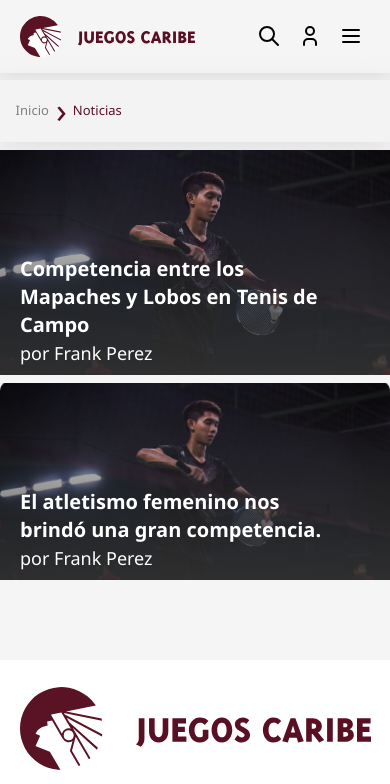
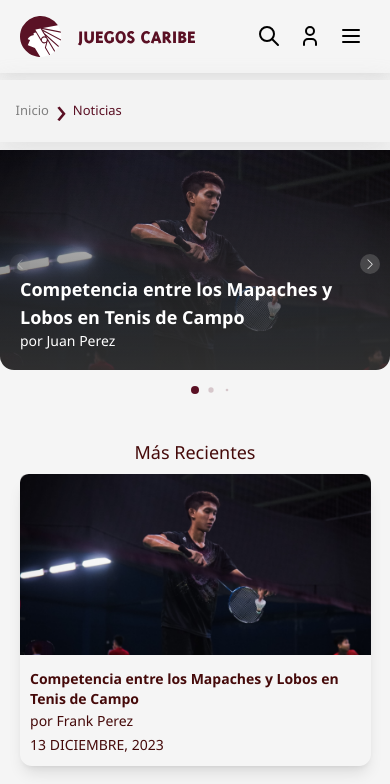
Before and after one commit to chriss8g/Juegos-Caribe, a Next.js app in the folder Frontend/: page /Noticias in a window 390 px wide. Shown: the top 784 px of the page. Built offline with nearby package versions, Linux system fonts and the light colour scheme; a web font is replaced by a local one.

Commit message:
carousel added to news section

```diff
--- a/Frontend/src/Components/MainNews/MainNews.css
+++ b/Frontend/src/Components/MainNews/MainNews.css
@@ -1,16 +1,9 @@
-.main-news-container {
-    background: linear-gradient(to bottom, transparent, rgb(51 51 51 / 89%)),
-    url('../../../public/main-news.png');
-    background-size: cover;
-    background-position: center;
-}
+
 .news-main-image {
     border-bottom-right-radius: 10px;
     border-bottom-left-radius: 10px;
     width: 100%;
 }
-
-
 .main-news-bottom-info{
     position: absolute;
     bottom: 0;
--- a/Frontend/src/Components/MainNews/MainNews.jsx
+++ b/Frontend/src/Components/MainNews/MainNews.jsx
@@ -1,14 +1,17 @@
-'use client'
-import "./MainNews.css"
-import Image from "next/image"
+export default function MainNews({news}) {
+    const backgroundImage = `linear-gradient(to bottom, transparent, rgb(51 51 51 / 89%)), url(${news.images})`;
 
-export default function MainNews({news})
-{
-    return(
-
-    <div class="main-news-container relative w-[100%] mb-2 pt-[27%] pb-[2%]">
-            <p class="text-white text-xl font-bold ml-5 mr-10">{news.title}</p>
-            <p class="text-white text-lg font-medium ml-5 mr-10">por {news.author}</p>
-    </div>
-)
+    return (
+        <div className="main-news-container relative w-[100%] mb-2 pt-[27%] pb-[5%]"
+             style={{
+                 backgroundImage,
+                 backgroundSize: 'cover',
+                 backgroundPosition: 'top',
+                 borderBottomLeftRadius: '14px',
+                 borderBottomRightRadius: '14px'
+             }}>
+            <p className="text-white text-lg font-bold ml-5 mr-10 mt-5">{news.title}</p>
+            <p className="text-white text-sm font-medium ml-5 mr-10">por {news.author}</p>
+        </div>
+    );
 }
--- /dev/null
+++ b/Frontend/src/Components/MoreNewsList/MoreNewsList.tsx
@@ -0,0 +1,115 @@
+import React, { useState } from 'react';
+import NewsMoreCard from "../NewsMoreCard/NewsMoreCard";
+
+export default function MoreNewsList() {
+    const [visibleNews, setVisibleNews] = useState(5);
+
+    const News =[{
+        'id': "1",
+        'title': "Competencia entre los Mapaches y Lobos en Tenis de Campo",
+        'images': "/main-news.png",
+        'date': "13 DICIEMBRE, 2023",
+        'author': "Frank Perez"
+    },
+        {
+            'id': "1",
+            'title': "Competencia entre los Mapaches y Lobos en Tenis de Campo",
+            'images': "/sec-news-1.png",
+            'date': "13 DICIEMBRE, 2023",
+            'author': "Frank Perez"
+        },
+        {
+            'id': "1",
+            'title': "Competencia entre los Mapaches y Lobos en Tenis de Campo",
+            'images': "/main-news.png",
+            'date': "13 DICIEMBRE, 2023",
+            'author': "Frank Perez"
+        },
+        {
+            'id': "1",
+            'title': "Competencia entre los Mapaches y Lobos en Tenis de Campo",
+            'images': "/main-news.png",
+            'date': "13 DICIEMBRE, 2023",
+            'author': "Frank Perez"
+        },
+        {
+            'id': "1",
+            'title': "Competencia entre los Mapaches y Lobos en Tenis de Campo",
+            'images': "/sec-news-1.png",
+            'date': "13 DICIEMBRE, 2023",
+            'author': "Frank Perez"
+        },
+        {
+            'id': "1",
+            'title': "Competencia entre los Mapaches y Lobos en Tenis de Campo",
+            'images': "/main-news.png",
+            'date': "13 DICIEMBRE, 2023",
+            'author': "Frank Perez"
+        },
+        {
+            'id': "1",
+            'title': "Competencia entre los Mapaches y Lobos en Tenis de Campo",
+            'images': "/main-news.png",
+            'date': "13 DICIEMBRE, 2023",
+            'author': "Frank Perez"
+        },
+        {
+            'id': "1",
+            'title': "Competencia entre los Mapaches y Lobos en Tenis de Campo",
+            'images': "/main-news.png",
+            'date': "13 DICIEMBRE, 2023",
+            'author': "Frank Perez"
+        },
+        {
+            'id': "1",
+            'title': "Competencia entre los Mapaches y Lobos en Tenis de Campo",
+            'images': "/main-news.png",
+            'date': "13 DICIEMBRE, 2023",
+            'author': "Frank Perez"
+        },
+        {
+            'id': "1",
+            'title': "Competencia entre los Mapaches y Lobos en Tenis de Campo",
+            'images': "/main-news.png",
+            'date': "13 DICIEMBRE, 2023",
+            'author': "Frank Perez"
+        },
+        {
+            'id': "1",
+            'title': "Competencia entre los Mapaches y Lobos en Tenis de Campo",
+            'images': "/sec-news-1.png",
+            'date': "13 DICIEMBRE, 2023",
+            'author': "Frank Perez"
+        },
+        {
+            'id': "1",
+            'title': "Competencia entre los Mapaches y Lobos en Tenis de Campo",
+            'images': "/sec-news-2.png",
+            'date': "13 DICIEMBRE, 2023",
+            'author': "Frank Perez"
+        }
+    ]
+
+    const showMore = () => {
+        setVisibleNews(prevVisibleNews => prevVisibleNews + 5);
+    };
+
+    const showLess = () => {
+        setVisibleNews(prevVisibleNews => Math.max(prevVisibleNews - 5, 0));
+    };
+
+    return (
+        <div className="faculties-card-list pb-4 relative">
+            {News.slice(0, visibleNews).map((news) => (
+                <NewsMoreCard
+                    key={news.id}
+                    secNews={news}
+                />
+            ))}
+            <div className="buttons-container flex justify-between mx-5">
+                <button onClick={showMore} className="bg-red-950 text-white px-4 py-2 rounded-lg">Show More</button>
+                <button onClick={showLess}  className="bg-red-950 text-white px-4 py-2 rounded-lg">Show Less</button>
+            </div>
+        </div>
+    );
+}
--- /dev/null
+++ b/Frontend/src/Components/NewsMoreCard/NewsMoreCard.tsx
@@ -0,0 +1,23 @@
+import "../NewsPreview/NewsPreview.css"
+import "../../app/globals.css"
+
+export default function NewsMoreCard({secNews})
+{
+
+    return(
+        <div className="cursor-pointer mb-5 rounded-xl shadow-lg">
+            <div className="news-img-container">
+                <img src={secNews.images} alt="" className="sec-news-img relative"/>
+
+            </div>
+
+            <div className="p-[3%]">
+                <p className="font-bold text-sm text-red-950 mr-5 pt-1">{secNews.title}</p>
+                <p className="text-red-950 text-sm font-medium pt-0.5">por {secNews.author}</p>
+                <p className="text-sm pt-1 text-red-950">{secNews.date}</p>
+            </div>
+
+
+        </div>
+    )
+}
--- a/Frontend/src/app/Comisionado/page.jsx
+++ b/Frontend/src/app/Comisionado/page.jsx
@@ -1,6 +1,5 @@
 'use client'
 import Layout from "../../Components/Layout/Layout";
-import SubtitleText from "../../Components/SubtitleText/SubtitleText";
 import "../../Components/FacultyPreview/FacultyPreview.css"
 import { useEffect, useState } from "react"
 import Pagination from '../../Components/Pagination/Pagination'
--- a/Frontend/src/app/Noticias/noticias.css
+++ b/Frontend/src/app/Noticias/noticias.css
@@ -1,4 +1,17 @@
-.main-news-img {
-    border-bottom-right-radius: 15px;
-    border-bottom-left-radius: 15px;
+.swiper-button-next, .swiper-button-prev {
+    background-color: #80808066;
+    border-radius: 50%;
+    width: 20px;
+    height: 20px;
+    color: white;
 }
+
+.swiper-button-next::after, .swiper-button-prev::after {
+    font-size: 10px;
+}
+
+.swiper-pagination-bullet {
+    background: #5A1024;
+    position: relative;
+    top: 0; /* Adjust this value as needed */
+}
--- a/Frontend/src/app/Noticias/page.tsx
+++ b/Frontend/src/app/Noticias/page.tsx
@@ -1,42 +1,96 @@
 'use client'
-import { useEffect, useState } from "react"
-import "./noticias.css"
+import { useRef, useEffect } from "react";
+import { Swiper, SwiperSlide } from 'swiper/react';
+import { Navigation, Pagination } from 'swiper/modules';
+import 'swiper/css';
+import 'swiper/css/navigation';
+import 'swiper/css/pagination';
+import './noticias.css';
+import Layout from "../../Components/Layout/Layout";
 import MainNews from "../../Components/MainNews/MainNews";
-import Image from "next/image"
-import Layout from "../../Components/Layout/Layout";
-export default function Noticias()
-{
+import MoreNewsList from "../../Components/MoreNewsList/MoreNewsList";
+
+export default function Noticias() {
     const News =[{
-        "id": "1",
-        "title": "Competencia entre los Mapaches y Lobos en Tenis de Campo",
-        "sport": "tennis-white",
-        "images": ["/main-news.png"],
-        "date": "13 DICIEMBRE, 2023",
-        "author": "Frank Perez",
+        'id': "1",
+        'title': "Competencia entre los Mapaches y Lobos en Tenis de Campo",
+        'images': "/main-news.png",
+        'date': "13 DICIEMBRE, 2023",
+        'author': "Juan Perez"
     },
-    {
-        "id": "2",
-        "title": "El atletismo femenino nos brindó una gran competencia.",
-        "sport": "chess-white",
-        "images": ["/newsTest.png"],
-        "date": "28 DICIEMBRE, 2023",
-        "author": "Frank Perez",
-    }]
+        {
+            'id': "1",
+            'title': "Competencia entre los Mapaches y Lobos en Tenis de Campo",
+            'images': "/sec-news-1.png",
+            'date': "13 DICIEMBRE, 2023",
+            'author': "Juan Perez"
+        },
+        {
+            'id': "1",
+            'title': "Competencia entre los Mapaches y Lobos en Tenis de Campo",
+            'images': "/main-news.png",
+            'date': "13 DICIEMBRE, 2023",
+            'author': "Juan Perez"
+        },
+        {
+            'id': "1",
+            'title': "Competencia entre los Mapaches y Lobos en Tenis de Campo",
+            'images': "/main-news.png",
+            'date': "13 DICIEMBRE, 2023",
+            'author': "Juan Perez"
+        },
+        {
+            'id': "1",
+            'title': "Competencia entre los Mapaches y Lobos en Tenis de Campo",
+            'images': "/main-news.png",
+            'date': "13 DICIEMBRE, 2023",
+            'author': "Juan Perez"
+        }]
+    const prevRef = useRef(null);
+    const nextRef = useRef(null);
+    const swiperRef = useRef(null);
 
-    return(
+    useEffect(() => {
+        if (swiperRef.current && swiperRef.current.swiper) {
+            swiperRef.current.swiper.params.navigation.prevEl = prevRef.current;
+            swiperRef.current.swiper.params.navigation.nextEl = nextRef.current;
+            swiperRef.current.swiper.navigation.update();
+        }
+    }, []);
+    return (
         <div className="MobileView">
             <Layout>
-                <div className="sports-main-container">
-                    <div className="sport-main-new-container">
-                        <MainNews
-                                news={News[0]}
-                        />
-                        <MainNews
-                            news={News[1]}
-                        />
+                <div className="news-main-container">
+                    <div className="main-new-container">
+                        <Swiper
+                            navigation
+                            pagination={{ clickable: true, dynamicBullets: true }}
+                            slidesPerView={1}
+                            modules={[Navigation, Pagination]}
+                            ref={swiperRef}
+                        >
+                            {News.map((newsItem) => (
+                                <SwiperSlide key={newsItem.id}>
+                                    <MainNews news={newsItem}/>
+                                    <div className="bullets-container pt-2% pb-2%">
+                                        <br/>
+                                    </div>
+                                </SwiperSlide>
+                            ))}
+                        </Swiper>
                     </div>
+                    <div className="secondary-sports-container container">
+
+                        <p className="text-center text-red-950 text-lg mt-9">Más Recientes</p>
+
+                        <div className="sport-more-news-container mt-2">
+                            <MoreNewsList/>
+                        </div>
+
+                    </div>
+
                 </div>
             </Layout>
         </div>
-    )
+    );
 }
--- a/Frontend/src/app/page.tsx
+++ b/Frontend/src/app/page.tsx
@@ -38,7 +38,7 @@ export default function Home() {
           (
           <div>
               <h2 className="sectionTitle">Facultades Participantes</h2>
-              <Pagination itemComponent={FacultyPreview} data={Faculties}/>
+              <Pagination itemComponent={FacultyPreview} data={Faculties} percentage = {20}/>
           </div>
           )
         }
```
Also changed, not shown: Frontend/src/Components/NewsCard/NewsCard.jsx (+6 -6 lines), 2 other files (tests, documents, lock files or other folders).
